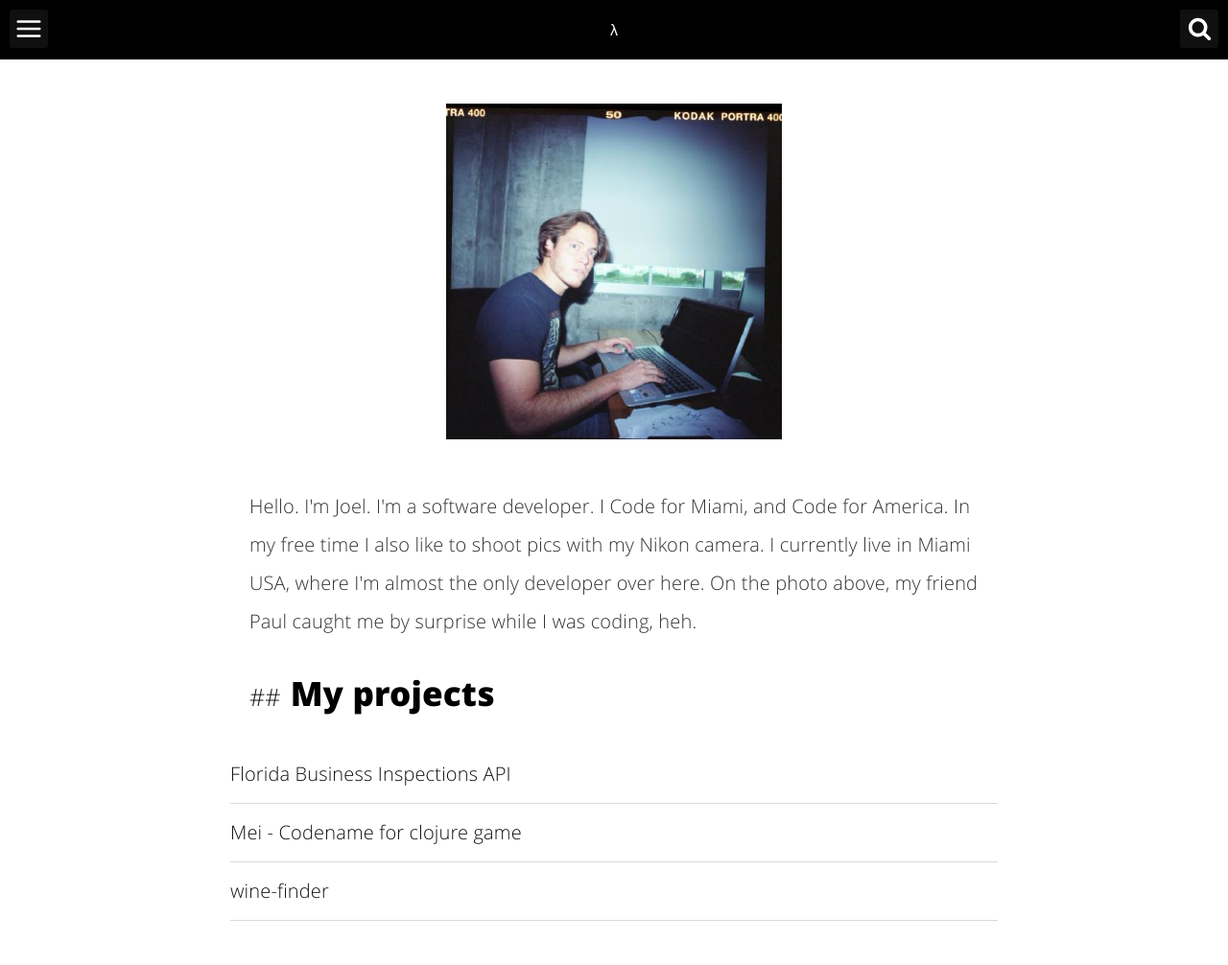
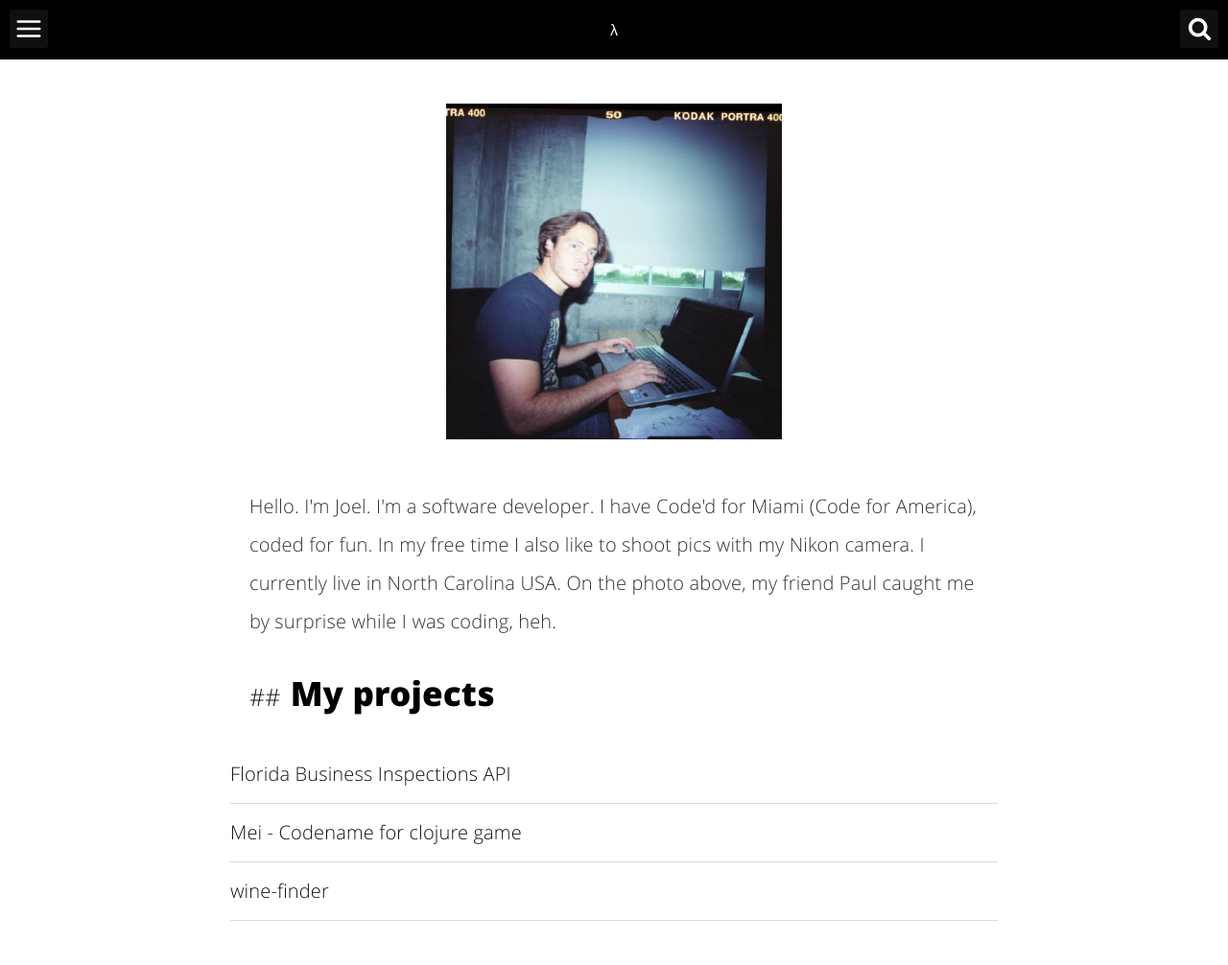
Before and after one commit to teh0xqb/teh0xqb.github.io, a Jekyll site: the page built from about.html, in a window 1280 px wide. Shown: the whole page at 96% size. Built offline with Jekyll 4.4.1, drawn with Linux system fonts in a browser that asks for light colours.

Commit message:
Update about.html

```diff
--- a/about.html
+++ b/about.html
@@ -8,9 +8,9 @@ description: "Hello"
 <img itemprop="image" class="about_perfil" src="/assets/img/profile.jpg" alt="Joel">
 
 <p>
-    Hello. I'm Joel. I'm a software developer. I Code for Miami, and Code for America.
-    In my free time I also like to shoot pics with my Nikon camera.
-    I currently live in Miami USA, where I'm almost the only developer over here.
+    Hello. I'm Joel. I'm a software developer. I have Code'd for Miami (Code for America),
+    coded for fun. In my free time I also like to shoot pics with my Nikon camera.
+    I currently live in North Carolina USA.
     On the photo above, my friend Paul caught me by surprise while I was coding, heh.
 </p>
 
```
